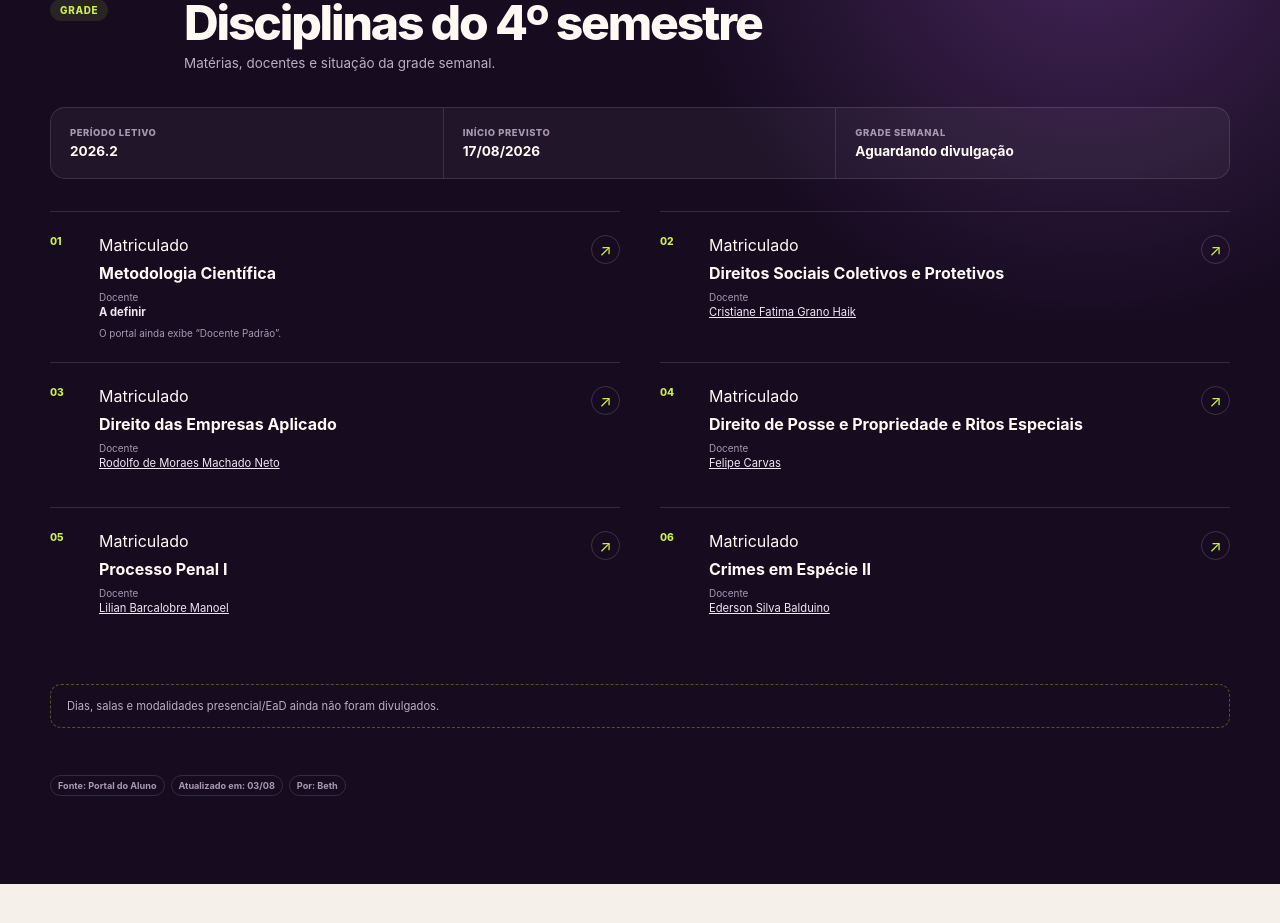
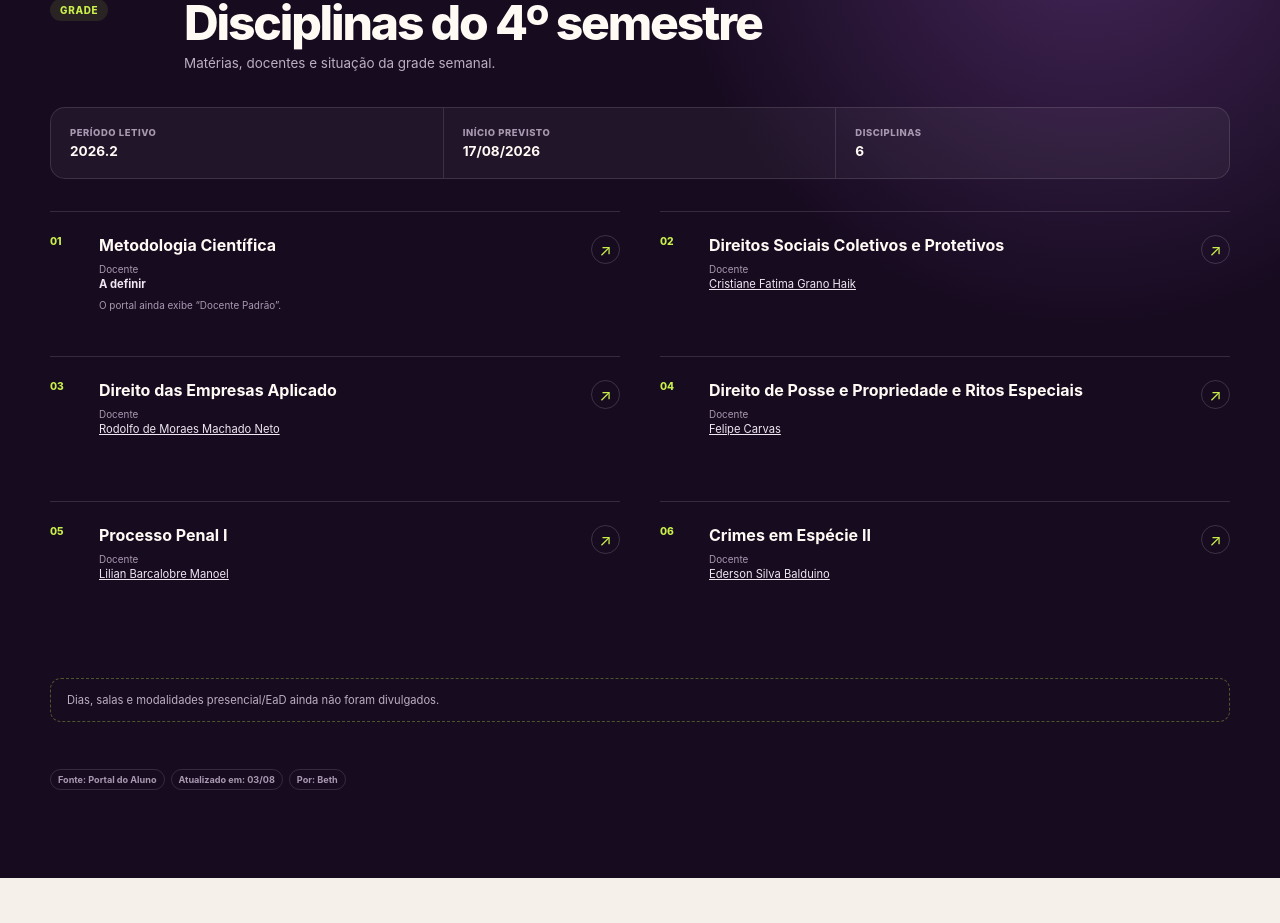
Before and after one commit to DraBeth/turma-a, a React (Vite) app: page / in a window 1280 px wide. Shown: the part 1919-2842 px from the top of the page. Built offline with nearby package versions, Linux system fonts and the light colour scheme.

Commit message:
Melhora a localização das informações no portal

```diff
--- a/src/components/Disciplinas.jsx
+++ b/src/components/Disciplinas.jsx
@@ -14,8 +14,8 @@ function Disciplinas() {
           <strong>17/08/2026</strong>
         </div>
         <div>
-          <span>Grade semanal</span>
-          <strong>Aguardando divulgação</strong>
+          <span>Disciplinas</span>
+          <strong>{disciplinas.length}</strong>
         </div>
       </div>
 
@@ -27,7 +27,6 @@ function Disciplinas() {
             <article className="subject-item" key={disciplina.nome}>
               <span className="subject-number">{String(index + 1).padStart(2, '0')}</span>
               <div className="subject-copy">
-                <span className="subject-status">Matriculado</span>
                 <h4>{disciplina.nome}</h4>
                 <p>
                   <span>Docente</span>
```
